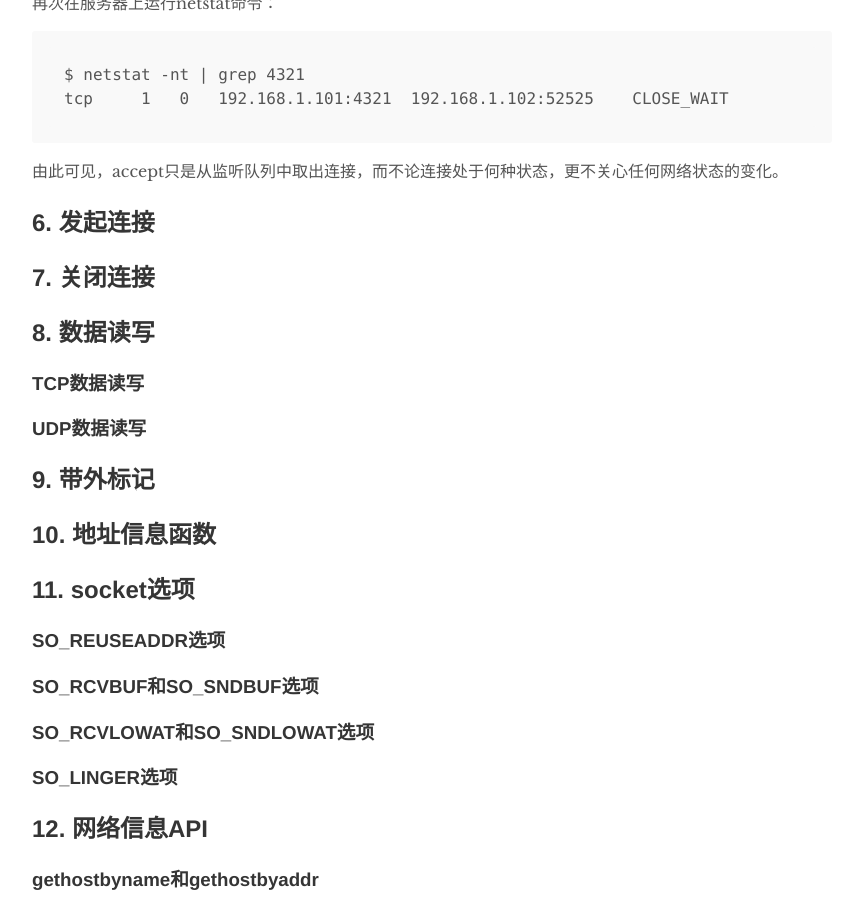
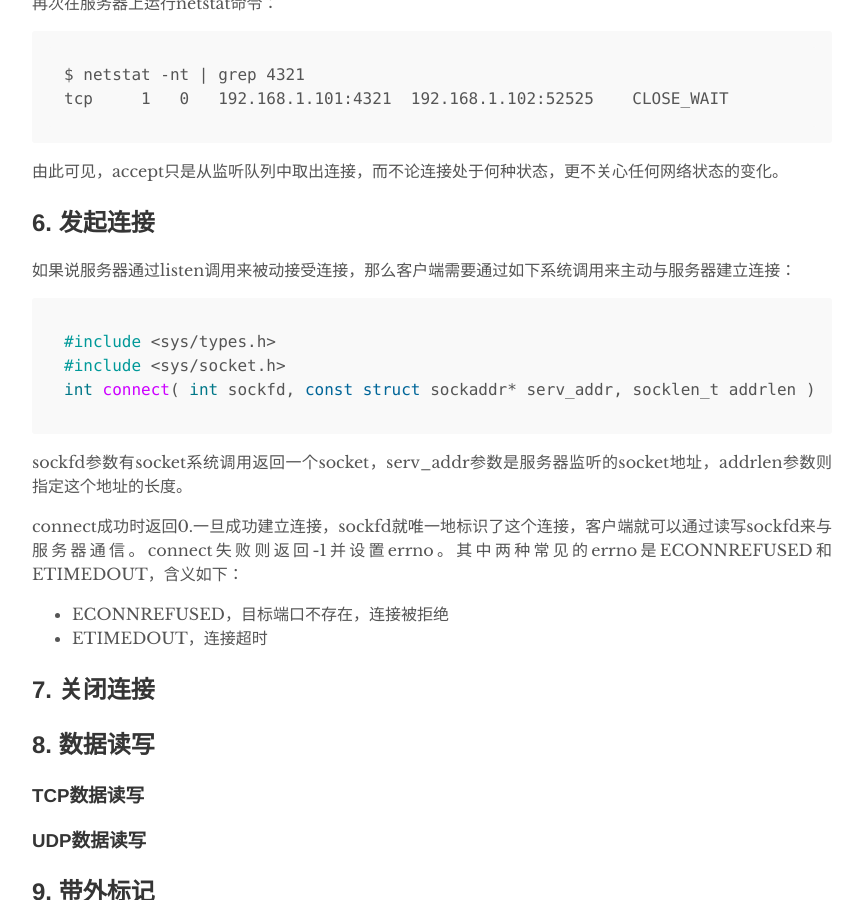
Before and after one commit to yitong-huang/blog, a Jekyll site: the page built from _posts/linux-server/2018-11-30-5.basic-api.md, in a window 1280 px wide and 900 px high, scrolled down 10206 px. Shown: the whole window, without its empty margins (208-1071 px from the left). Built offline with Jekyll 4.4.1, drawn with Linux system fonts in a browser that asks for light colours.

Commit message:
append basic api chapter6

````diff
--- a/_posts/linux-server/2018-11-30-5.basic-api.md
+++ b/_posts/linux-server/2018-11-30-5.basic-api.md
@@ -401,6 +401,21 @@ tcp     1   0   192.168.1.101:4321  192.168.1.102:52525    CLOSE_WAIT
 
 ## 6. 发起连接
 
+如果说服务器通过listen调用来被动接受连接，那么客户端需要通过如下系统调用来主动与服务器建立连接：
+
+```c
+#include <sys/types.h>
+#include <sys/socket.h>
+int connect( int sockfd, const struct sockaddr* serv_addr, socklen_t addrlen );
+```
+
+sockfd参数有socket系统调用返回一个socket，serv_addr参数是服务器监听的socket地址，addrlen参数则指定这个地址的长度。
+
+connect成功时返回0.一旦成功建立连接，sockfd就唯一地标识了这个连接，客户端就可以通过读写sockfd来与服务器通信。connect失败则返回-1并设置errno。其中两种常见的errno是ECONNREFUSED和ETIMEDOUT，含义如下：
+
+* ECONNREFUSED，目标端口不存在，连接被拒绝
+* ETIMEDOUT，连接超时
+
 ## 7. 关闭连接
 
 ## 8. 数据读写
````
